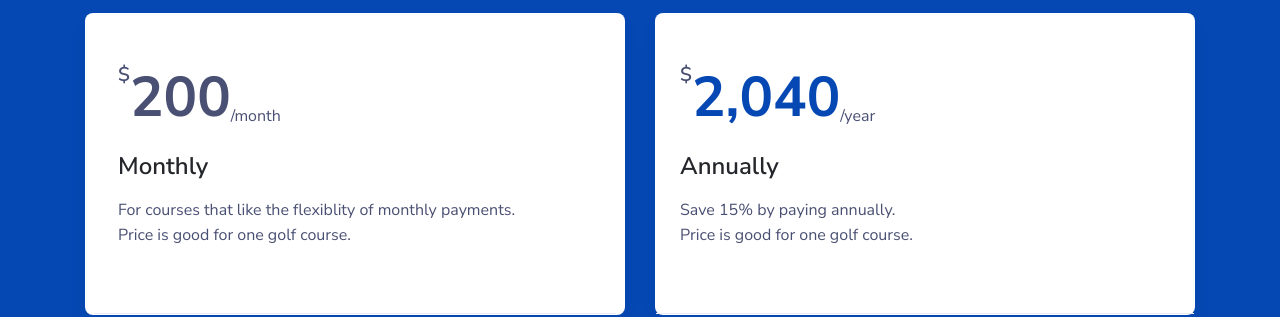
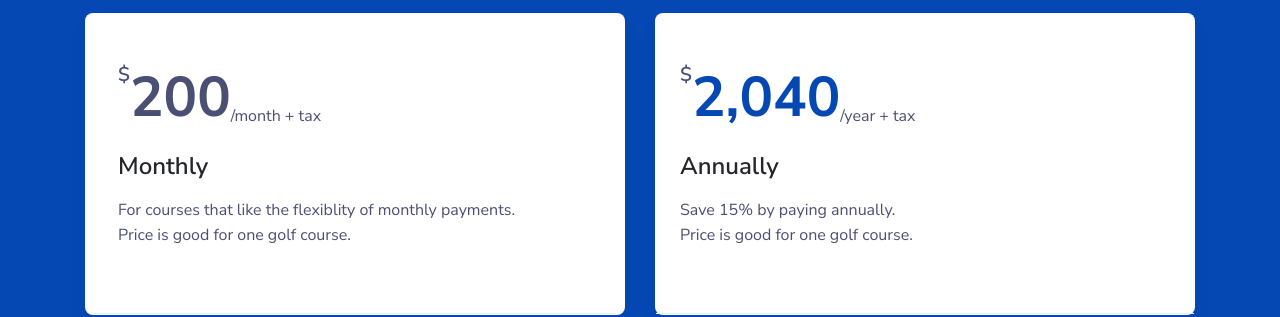
Before and after one commit to easyteegolf/easytee_front, a Jekyll site: the page built from index.html, in a window 1280 px wide and 900 px high, scrolled down 4539 px. Shown: the part 155-472 px from the top of the window. Built offline with Jekyll 4.4.1, drawn with Linux system fonts in a browser that asks for light colours.

Commit message:
add tax to pricing

```diff
--- a/index.html
+++ b/index.html
@@ -236,7 +236,7 @@ order: 0
                                 <div class="d-flex mb-3">
                                     <span class="h5 mb-0">$</span>
                                     <span class="price display-2 mb-0" data-annual="0" data-monthly="0">200</span>
-                                    <span class="h6 font-weight-normal align-self-end">/month</span>
+                                    <span class="h6 font-weight-normal align-self-end">/month + tax</span>
                                 </div>
                                 <h4 class="mb-3 text-black">Monthly</h4>
                                 <p class="font-weight-normal mb-0">For courses that like the flexiblity of monthly payments.</p>
@@ -252,7 +252,7 @@ order: 0
                                 <div class="d-flex mb-3 text-primary">
                                     <span class="h5 mb-0">$</span>
                                     <span class="price display-2 text-primary mb-0" data-annual="199" data-monthly="99">2,040</span>
-                                    <span class="h6 font-weight-normal align-self-end">/year</span>
+                                    <span class="h6 font-weight-normal align-self-end">/year + tax</span>
                                 </div>
                                 <h4 class="mb-3 text-black">Annually</h4>
                                 <p class="font-weight-normal mb-0">Save 15% by paying annually.</p>
```
